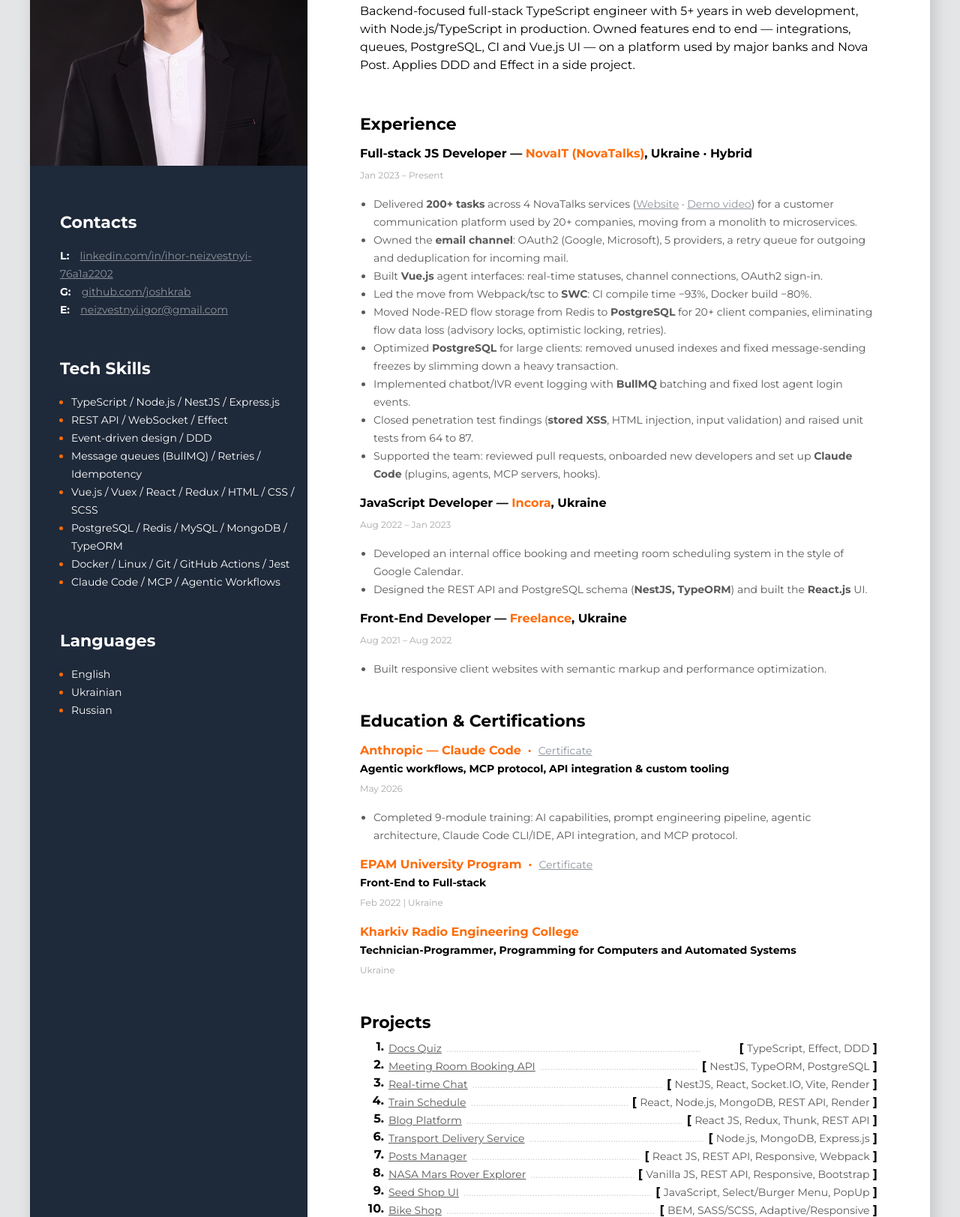
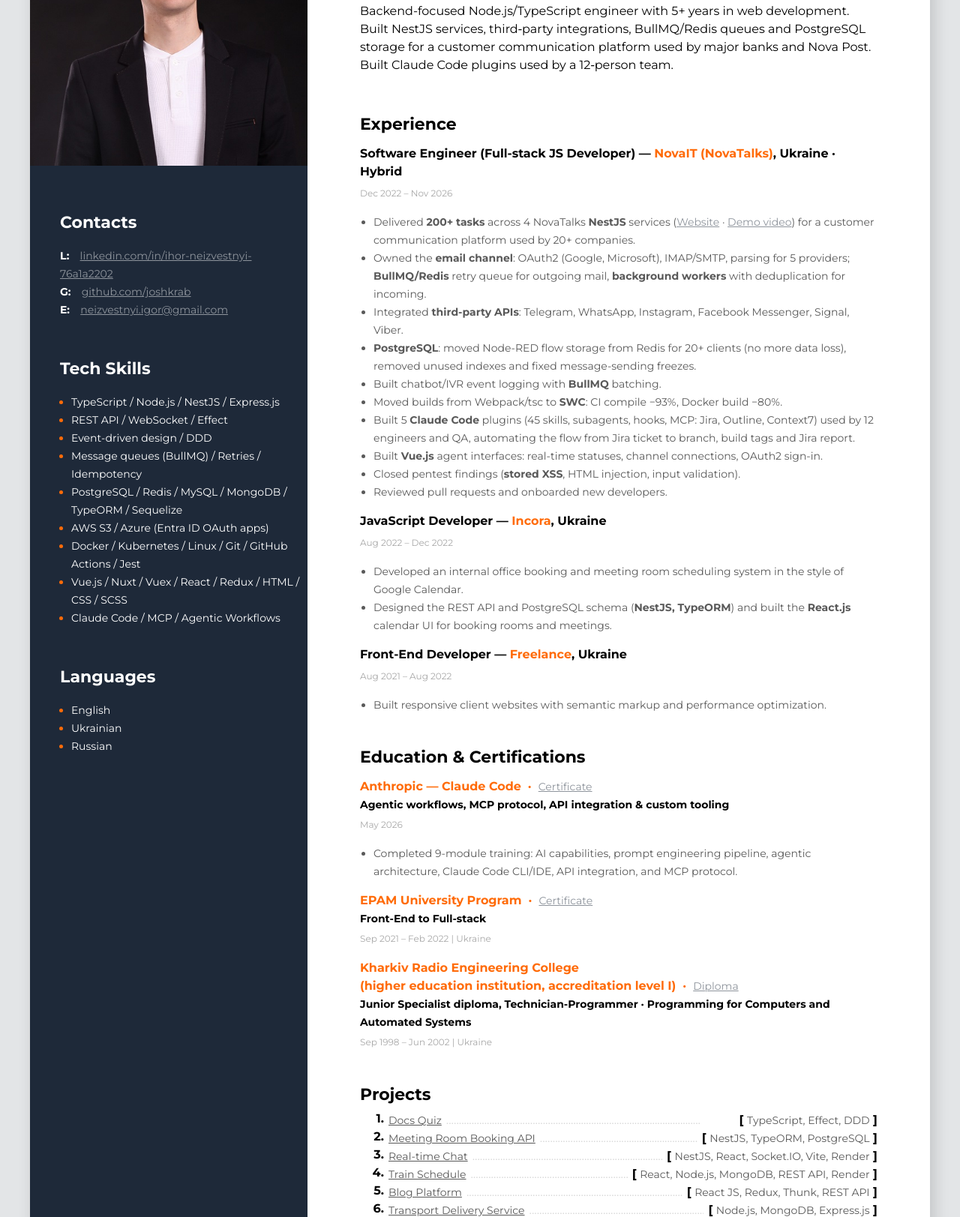
Before and after one commit to joshkrab/Resume, a plain HTML site: page index_backup.html in a window 1280 px wide. Shown: the part 268-1891 px from the top of the page at 75% size. Drawn offline with Linux system fonts and the light colour scheme.

Commit message:
fix24nov

```diff
--- a/index_backup.html
+++ b/index_backup.html
@@ -8,6 +8,30 @@
   <title>Ihor_Neizvestnyi_CV</title>
   <link rel="stylesheet" href="./css/style.css" />
   <link href="https://fonts.googleapis.com/css2?family=Montserrat:wght@400;700&display=swap" rel="stylesheet" />
+  <style>
+    /* Print/ATS: plain fonts for headings, full URLs instead of link labels */
+    .print-link {
+      display: none;
+    }
+
+    @media print {
+
+      .wrapper h1,
+      .wrapper h2,
+      .wrapper h3,
+      .wrapper h4 {
+        font-family: Arial, Helvetica, sans-serif !important;
+      }
+
+      .screen-link {
+        display: none !important;
+      }
+
+      .print-link {
+        display: inline !important;
+      }
+    }
+  </style>
 </head>
 
 <body>
@@ -57,15 +81,19 @@
           </li>
 
           <li class="tech-skills-item">
-            <span class="tech-skills-words">Vue.js / Vuex / React / Redux / HTML / CSS / SCSS</span>
+            <span class="tech-skills-words">PostgreSQL / Redis / MySQL / MongoDB / TypeORM / Sequelize</span>
           </li>
 
           <li class="tech-skills-item">
-            <span class="tech-skills-words">PostgreSQL / Redis / MySQL / MongoDB / TypeORM</span>
+            <span class="tech-skills-words">AWS S3 / Azure (Entra ID OAuth apps)</span>
           </li>
 
           <li class="tech-skills-item">
-            <span class="tech-skills-words">Docker / Linux / Git / GitHub Actions / Jest</span>
+            <span class="tech-skills-words">Docker / Kubernetes / Linux / Git / GitHub Actions / Jest</span>
+          </li>
+
+          <li class="tech-skills-item">
+            <span class="tech-skills-words">Vue.js / Nuxt / Vuex / React / Redux / HTML / CSS / SCSS</span>
           </li>
 
           <li class="tech-skills-item">
@@ -99,13 +127,13 @@
       <!-- Main info -->
       <div class="info-conteiner">
         <h1 class="profession">Ihor Neizvestnyi</h1>
-        <h2 class="name">Backend / Full-stack TypeScript Engineer</h2>
+        <h2 class="name">Backend / Full-stack TypeScript Engineer (Node.js / NestJS)</h2>
 
         <p class="description">
-          Backend-focused full-stack TypeScript engineer with 5+ years in web development, with Node.js/TypeScript in
-          production. Owned
-          features end to end — integrations, queues, PostgreSQL, CI and Vue.js UI — on a platform used by major banks
-          and Nova Post. Applies DDD and Effect in a side project.
+          Backend-focused Node.js/TypeScript engineer with 5+ years in web development. Built NestJS services,
+          third&#8209;party integrations, BullMQ/Redis queues and PostgreSQL
+          storage for a customer communication platform used by major banks and Nova Post. Built Claude Code plugins
+          used by a 12&#8209;person team.
         </p>
       </div>
 
@@ -115,9 +143,10 @@
         <ul>
           <li><b>Backend:</b> TypeScript, Node.js, NestJS, Express.js, REST API, WebSocket, Effect</li>
           <li><b>Architecture:</b> event-driven design, message queues (BullMQ), retries, idempotency, DDD</li>
-          <li><b>Frontend:</b> Vue.js, Vuex, React, Redux, HTML, CSS/SCSS</li>
-          <li><b>Data:</b> PostgreSQL, Redis, MySQL, MongoDB, TypeORM</li>
-          <li><b>DevOps &amp; Testing:</b> Docker, Linux, Git, GitHub Actions, Jest</li>
+          <li><b>Data:</b> PostgreSQL, Redis, MySQL, MongoDB, TypeORM, Sequelize</li>
+          <li><b>Cloud:</b> AWS S3, Azure (Entra ID OAuth apps)</li>
+          <li><b>DevOps &amp; Testing:</b> Docker, Kubernetes, Linux, Git, GitHub Actions, Jest</li>
+          <li><b>Frontend:</b> Vue.js, Nuxt, Vuex, React, Redux, HTML, CSS/SCSS</li>
           <li><b>AI:</b> Claude Code, MCP, agentic workflows</li>
         </ul>
       </div>
@@ -129,46 +158,52 @@
         <!-- NovaIT -->
         <div>
           <h4 class="profession-title">
-            Full-stack JS Developer —
+            Software Engineer (Full-stack JS Developer) —
             <span class="prof-company">NovaIT (NovaTalks)</span>, Ukraine · Hybrid
           </h4>
-          <span class="profession-time">Jan 2023 – Present</span>
+          <span class="profession-time">Dec 2022 – Nov 2026</span>
           <ul class="profession-duties">
             <li class="profession-duties-item">
-              Delivered <b>200+ tasks</b> across 4 NovaTalks services
-              (<a target="_blank" class="contacts-link" href="https://novatalks.com.ua/en/">Website</a> ·
-              <a target="_blank" class="contacts-link" href="https://www.youtube.com/watch?v=xKpagvqNohA">Demo
-                video</a>)
-              for a customer communication platform used by 20+ companies, moving from a monolith to microservices.
+              Delivered <b>200+ tasks</b> across 4 NovaTalks <b>NestJS</b> services
+              (<span class="screen-link"><a target="_blank" class="contacts-link"
+                  href="https://novatalks.com.ua/en/">Website</a> ·
+                <a target="_blank" class="contacts-link" href="https://www.youtube.com/watch?v=xKpagvqNohA">Demo
+                  video</a></span><span class="print-link"><a target="_blank" class="contacts-link"
+                  href="https://novatalks.com.ua/en/">novatalks.com.ua/en</a> ·
+                <a target="_blank" class="contacts-link"
+                  href="https://www.youtube.com/watch?v=xKpagvqNohA">youtube.com/watch?v=xKpagvqNohA</a></span>)
+              for a customer communication platform used by 20+ companies.
             </li>
             <li class="profession-duties-item">
-              Owned the <b>email channel</b>: OAuth2 (Google, Microsoft), 5 providers, a retry queue for outgoing and
-              deduplication for incoming mail.
+              Owned the <b>email channel</b>: OAuth2 (Google, Microsoft), IMAP/SMTP, parsing for 5 providers;
+              <b>BullMQ/Redis</b> retry queue for outgoing mail, <b>background workers</b> with deduplication for
+              incoming.
+            </li>
+            <li class="profession-duties-item">
+              Integrated <b>third-party APIs</b>: Telegram, WhatsApp, Instagram, Facebook Messenger, Signal, Viber.
+            </li>
+            <li class="profession-duties-item">
+              <b>PostgreSQL</b>: moved Node-RED flow storage from Redis for 20+ clients (no more data loss), removed
+              unused indexes and fixed message-sending freezes.
+            </li>
+            <li class="profession-duties-item">
+              Built chatbot/IVR event logging with <b>BullMQ</b> batching.
+            </li>
+            <li class="profession-duties-item">
+              Moved builds from Webpack/tsc to <b>SWC</b>: CI compile −93%, Docker build −80%.
+            </li>
+            <li class="profession-duties-item">
+              Built 5 <b>Claude Code</b> plugins (45 skills, subagents, hooks, MCP: Jira, Outline, Context7) used by
+              12 engineers and QA, automating the flow from Jira ticket to branch, build tags and Jira report.
             </li>
             <li class="profession-duties-item">
               Built <b>Vue.js</b> agent interfaces: real-time statuses, channel connections, OAuth2 sign-in.
             </li>
             <li class="profession-duties-item">
-              Led the move from Webpack/tsc to <b>SWC</b>: CI compile time −93%, Docker build −80%.
+              Closed pentest findings (<b>stored XSS</b>, HTML injection, input validation).
             </li>
             <li class="profession-duties-item">
-              Moved Node-RED flow storage from Redis to <b>PostgreSQL</b> for 20+ client companies, eliminating flow
-              data loss (advisory locks, optimistic locking, retries).
-            </li>
-            <li class="profession-duties-item">
-              Optimized <b>PostgreSQL</b> for large clients: removed unused indexes and fixed message-sending freezes by
-              slimming down a heavy transaction.
-            </li>
-            <li class="profession-duties-item">
-              Implemented chatbot/IVR event logging with <b>BullMQ</b> batching and fixed lost agent login events.
-            </li>
-            <li class="profession-duties-item">
-              Closed penetration test findings (<b>stored XSS</b>, HTML injection, input validation) and raised unit
-              tests from 64 to 87.
-            </li>
-            <li class="profession-duties-item">
-              Supported the team: reviewed pull requests, onboarded new developers and set up <b>Claude Code</b>
-              (plugins, agents, MCP servers, hooks).
+              Reviewed pull requests and onboarded new developers.
             </li>
           </ul>
         </div>
@@ -179,13 +214,15 @@
             JavaScript Developer —
             <span class="prof-company">Incora</span>, Ukraine
           </h4>
-          <span class="profession-time">Aug 2022 – Jan 2023</span>
+          <span class="profession-time">Aug 2022 – Dec 2022</span>
           <ul class="profession-duties">
             <li class="profession-duties-item">
               Developed an internal office booking and meeting room scheduling system in the style of Google Calendar.
             </li>
             <li class="profession-duties-item">
-              Designed the REST API and PostgreSQL schema (<b>NestJS, TypeORM</b>) and built the <b>React.js</b> UI.
+              Designed the REST API and PostgreSQL schema (<b>NestJS, TypeORM</b>) and built the <b>React.js</b>
+              calendar
+              UI for booking rooms and meetings.
             </li>
           </ul>
         </div>
@@ -232,15 +269,22 @@
               href="https://www.linkedin.com/in/ihor-neizvestnyi-76a1a2202/overlay/Education/786078848/treasury/?profileId=ACoAADOkJ8IBAlka952sf1YDm9G2X_8VX7Xbnp8">Certificate</a>
           </p>
           <p class="study-profession">Front-End to Full-stack</p>
-          <span class="profession-time">Feb 2022
+          <span class="profession-time">Sep 2021 – Feb 2022
             <span class="profession-divider">|</span> Ukraine
           </span>
         </div>
 
         <div class="edu-entry">
-          <p class="university">Kharkiv Radio Engineering College</p>
-          <p class="study-profession">Technician-Programmer, Programming for Computers and Automated Systems</p>
-          <span class="profession-time">Ukraine</span>
+          <p class="university">Kharkiv Radio Engineering College <br>
+            (higher education institution, accreditation level I)
+            &nbsp;·&nbsp;
+            <a target="_blank" class="contacts-link"
+              href="https://www.linkedin.com/in/ihor-neizvestnyi-76a1a2202/overlay/Education/740879628/treasury/?profileId=ACoAADOkJ8IBAlka952sf1YDm9G2X_8VX7Xbnp8">Diploma</a>
+          </p>
+          <p class="study-profession">Junior Specialist diploma, Technician-Programmer · Programming for Computers and
+            Automated Systems</p>
+          <span class="profession-time">Sep 1998 – Jun 2002
+            <span class="profession-divider">|</span> Ukraine </span>
         </div>
       </div>
 
```
Also changed, not shown: index.html (+19 -0 lines), index2.html (+21 -1 lines).
